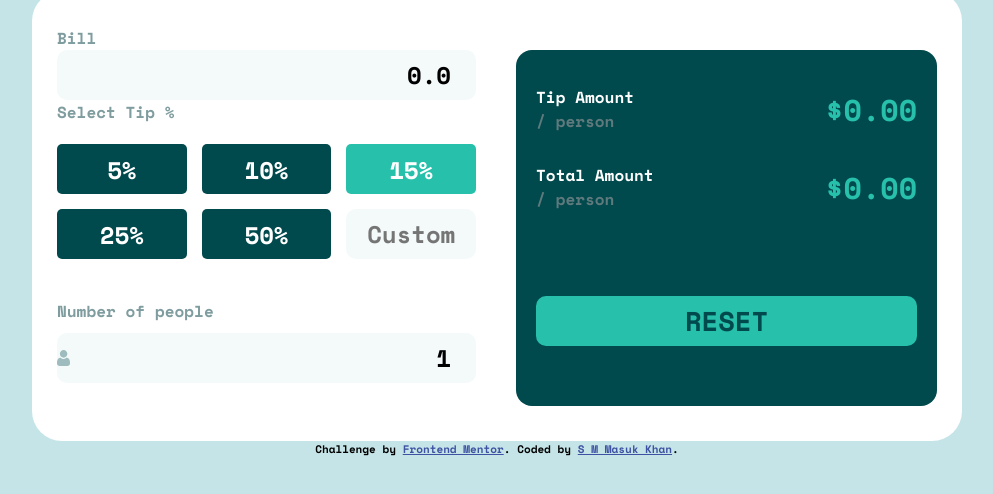
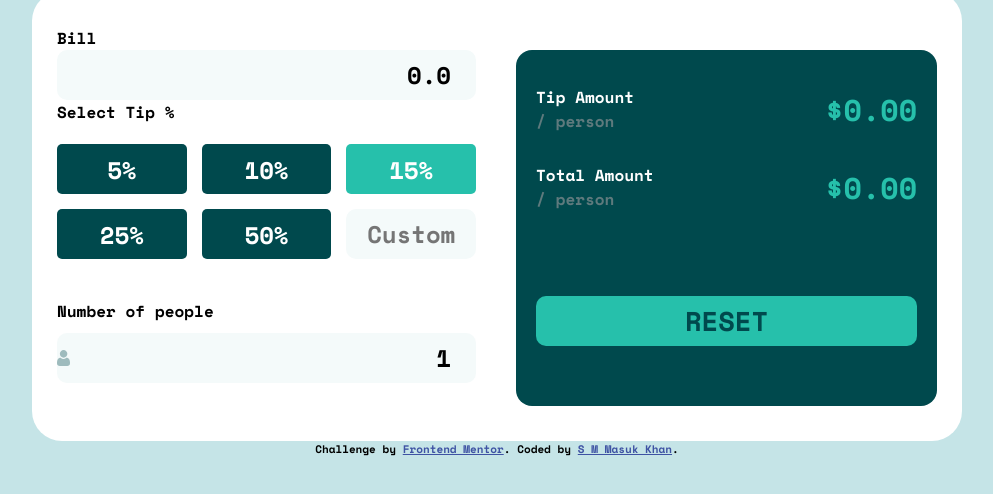
Before and after one commit to asadmash/15.tip-calculator-app, a plain HTML site: page index.html in a window 1280 px wide. Shown: the part 248-742 px from the top of the page, without its empty margins (143-1136 px from the left). Drawn offline with nearby package versions, Linux system fonts and the light colour scheme; files that its build step writes are made by us from their sources.

Commit message:
update _tip-calculator.scss

```diff
--- a/sass/components/_tip-calculator.scss
+++ b/sass/components/_tip-calculator.scss
@@ -7,7 +7,7 @@
   }
 
   label {
-    color: var(--Grayishcyan);
+    color: var(--Grayishcya);
   }
 
   input {
```
